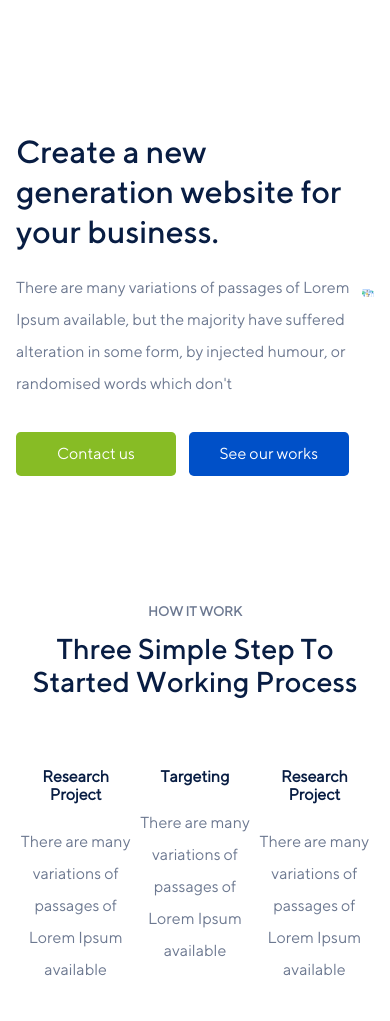
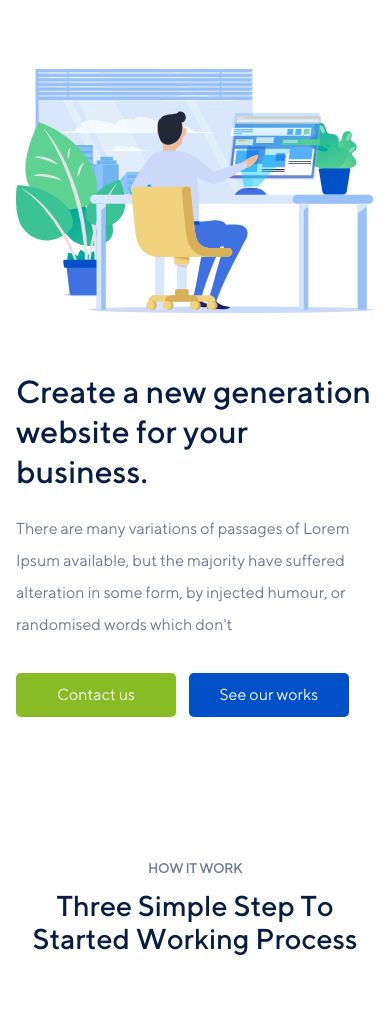
Before and after one commit to mobin-atrzade/landing-project-with-flex-box, a plain HTML site: page index.html in a window 390 px wide. Shown: the part 60-1081 px from the top of the page. Drawn offline with Linux system fonts and the light colour scheme.

Commit message:
add response works section

```diff
--- a/styles/app.css
+++ b/styles/app.css
@@ -365,6 +365,12 @@ body {
   margin-bottom: 3rem;
   display: flex;
   justify-content: space-around;
+  flex-wrap: wrap;
+}
+
+.works-content__item {
+  flex-basis: 16rem;
+  flex-shrink: 0;
 }
 
 .works-content__title {
@@ -563,6 +569,25 @@ body {
   .header__link {
     display: none;
   }
+  .header-content {
+    flex-direction: column-reverse;
+  }
+  .header-bottom {
+    margin-top: 3rem;
+  }
+  .header-content__wrapper {
+    max-width: 100%;
+  }
+  .header-content__right {
+    margin-bottom: 2rem;
+  }
+  .header-content__links {
+    flex-wrap: wrap;
+    align-items: flex-start;
+  }
+  .header-content__link {
+    margin-bottom: 1rem;
+  }
 }
 
 @media only screen and (max-width: 768px) {
@@ -573,13 +598,12 @@ body {
     display: block;
   }
   .menu {
-    /* display: none; */
     position: fixed;
     top: 0;
     left: -256px;
     bottom: 0;
     width: 16rem;
-    background-color: blueviolet;
+    background-color: #3f70e1;
     flex-direction: column;
     padding: 2rem 1rem;
     transition: 0.3s all;
@@ -588,10 +612,23 @@ body {
     margin-bottom: 2rem;
     font-size: 1.2rem;
   }
+  .menu__link {
+    color: #fff;
+  }
+  .works-content__item {
+    flex-basis: 14rem;
+    margin-bottom: 1.5rem;
+  }
 }
 
 @media only screen and (max-width: 576px) {
   .container {
     max-width: 100%;
   }
+  .works-content__item {
+    flex-basis: 100%;
+  }
+  .works-content__text{
+    max-width: 100%;
+  }
 }
```
